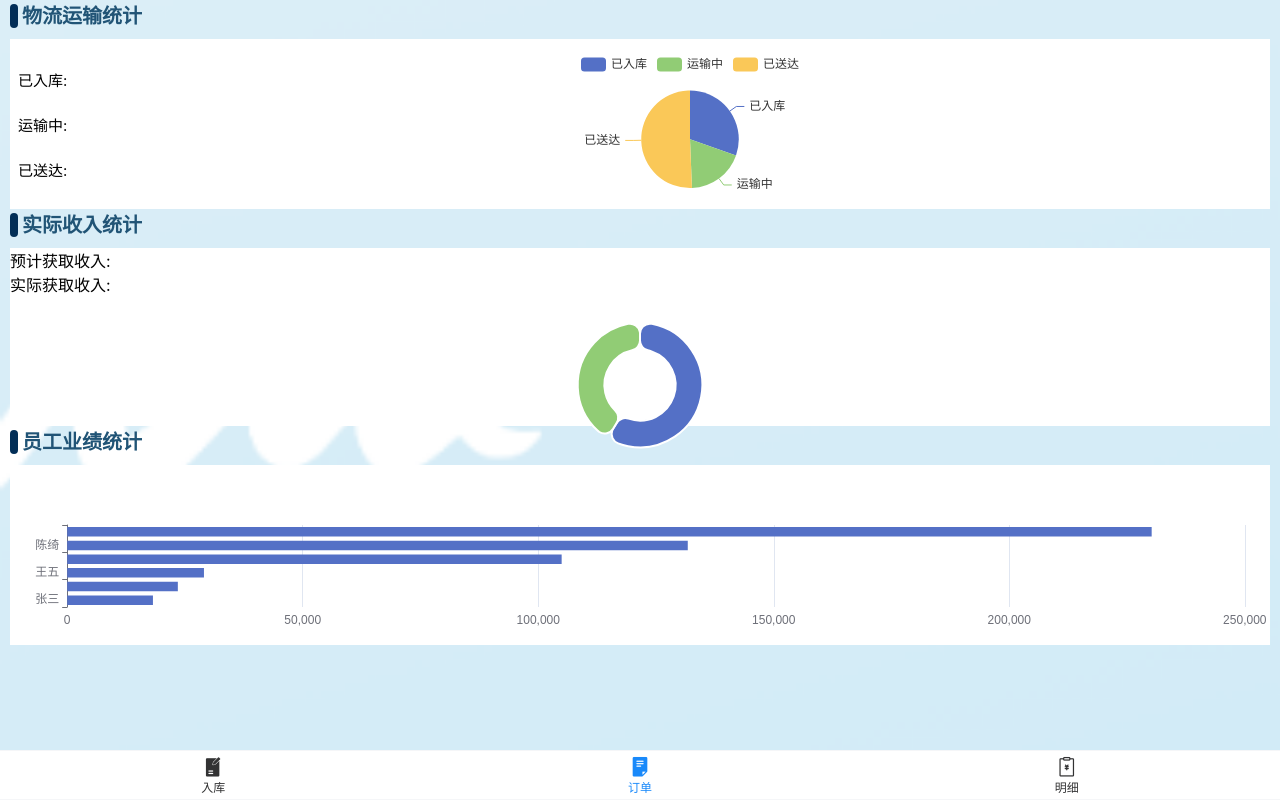
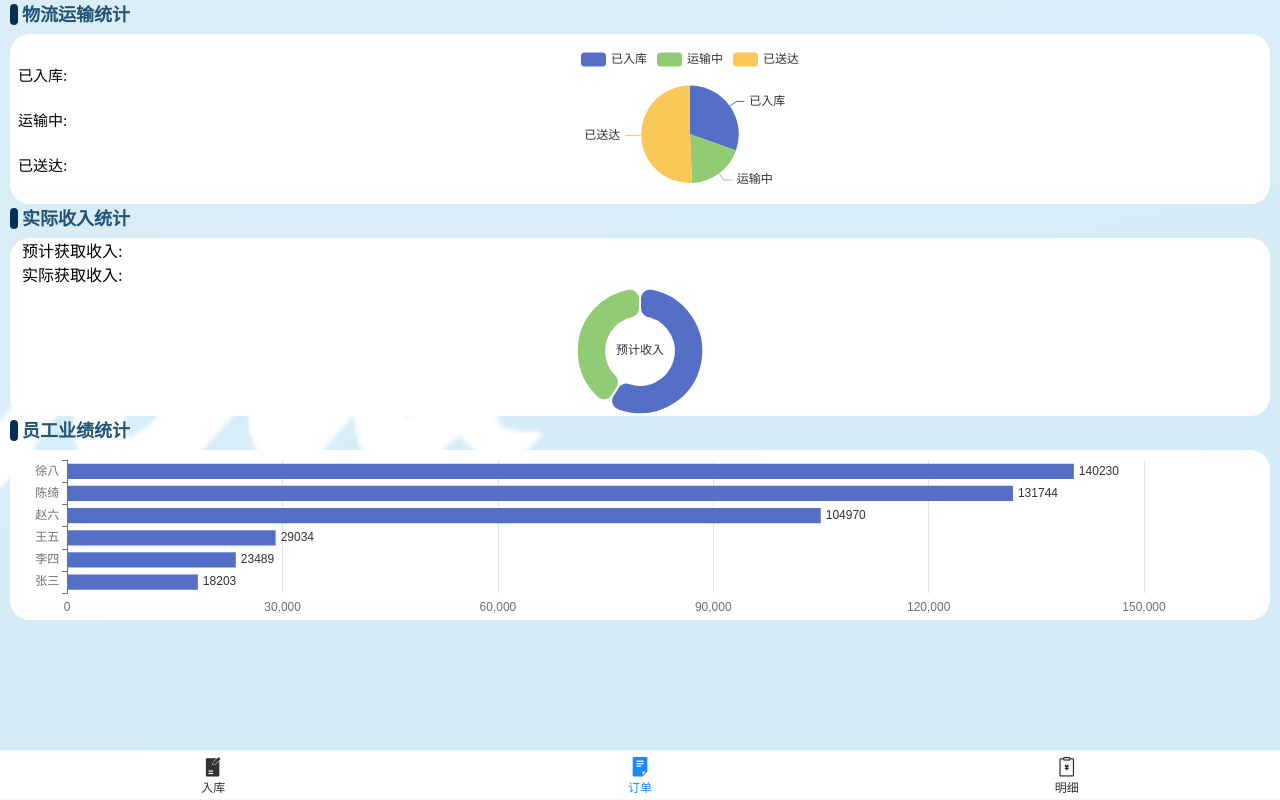
Before and after one commit to hanyueshijiu/MaterialFlow, a Vue app in the folder materialflow-app/: page /home/administrator in a window 1280 px wide. Built offline with nearby package versions, Linux system fonts and the light colour scheme.

Commit message:
明细页面

```diff
--- a/materialflow-app/src/router/routes.ts
+++ b/materialflow-app/src/router/routes.ts
@@ -2,7 +2,7 @@
  * @Author: 李羊
  * @Date: 2023-09-11 08:21:32
  * @FilePath: \materialflow-app\src\router\routes.ts
- * @LastEditTime: 2023-09-11 08:30:17
+ * @LastEditTime: 2023-09-12 09:31:26
  * @Description:
  */
 import { RouteRecordRaw } from 'vue-router'
--- a/materialflow-app/src/views/administrator/index.vue
+++ b/materialflow-app/src/views/administrator/index.vue
@@ -2,7 +2,7 @@
  * @Author: 李羊
  * @Date: 2023-09-11 08:21:32
  * @FilePath: \materialflow-app\src\views\administrator\index.vue
- * @LastEditTime: 2023-09-11 19:49:18
+ * @LastEditTime: 2023-09-12 08:23:01
  * @Description:
 -->
 <template>
@@ -93,7 +93,8 @@ const initGraph = () => {
             {
                 name: 'incomes',
                 type: 'pie',
-                radius: ['40%', '70%'],
+                top: '-27%',
+                radius: ['30%', '56%'],
                 avoidLabelOverlap: false,
                 itemStyle: {
                     borderRadius: 10,
@@ -101,13 +102,13 @@ const initGraph = () => {
                     borderWidth: 2
                 },
                 label: {
-                    show: false,
+                    show: true,
                     position: 'center'
                 },
                 emphasis: {
                     label: {
                         show: true,
-                        fontSize: 40,
+                        fontSize: 18,
                         fontWeight: 'bold'
                     }
                 },
@@ -130,13 +131,13 @@ const initGraph = () => {
         },
         grid: {
             left: '2%',
-            right: '2%',
-            bottom: '10%',
+            right: '10%',
+            top: '6%',
+            bottom: '4%',
             containLabel: true
         },
         xAxis: {
-            type: 'value',
-            boundaryGap: [0, 0.01]
+            type: 'value'
         },
         yAxis: {
             type: 'category',
@@ -146,7 +147,11 @@ const initGraph = () => {
             {
                 name: 'count',
                 type: 'bar',
-                data: [18203, 23489, 29034, 104970, 131744, 230230]
+                label: {
+                    show: true,
+                    position: 'right'
+                },
+                data: [18203, 23489, 29034, 104970, 131744, 140230]
             }
         ]
     })
@@ -160,10 +165,10 @@ const initGraph = () => {
     box-sizing: border-box;
     & > div {
         .title {
-            font-size: 20px;
+            font-size: 1.125rem;
             font-weight: 600;
             color: #215476;
-            padding-bottom: 0.625rem;
+            padding-bottom: 0.5rem;
             &::before {
                 content: '';
                 width: 0rem;
@@ -180,6 +185,7 @@ const initGraph = () => {
             display: flex;
             background: #fff;
             align-items: center;
+            border-radius: 1.25rem;
             .haulage_content {
                 flex: 0 0 6.25rem;
                 p {
@@ -197,7 +203,12 @@ const initGraph = () => {
         .toroidal_wrap {
             height: 11.125rem;
             background: #fff;
+            border-radius: 1.25rem;
             .toroidal_content {
+                font-size: 1rem;
+                p {
+                    padding-left: 0.75rem;
+                }
             }
             .toroidal_graph {
                 height: 100%;
@@ -205,10 +216,11 @@ const initGraph = () => {
         }
     }
     .sales {
-        height: 11.25rem;
+        height: 10.625rem;
         .sales_bar {
             height: 100%;
             background: #fff;
+            border-radius: 1.25rem;
         }
     }
 }
--- a/materialflow-app/src/views/home/index.vue
+++ b/materialflow-app/src/views/home/index.vue
@@ -2,7 +2,7 @@
  * @Author: 李羊
  * @Date: 2023-09-11 08:21:32
  * @FilePath: \materialflow-app\src\views\home\index.vue
- * @LastEditTime: 2023-09-11 08:42:14
+ * @LastEditTime: 2023-09-12 09:31:38
  * @Description:
 -->
 <template>
```
